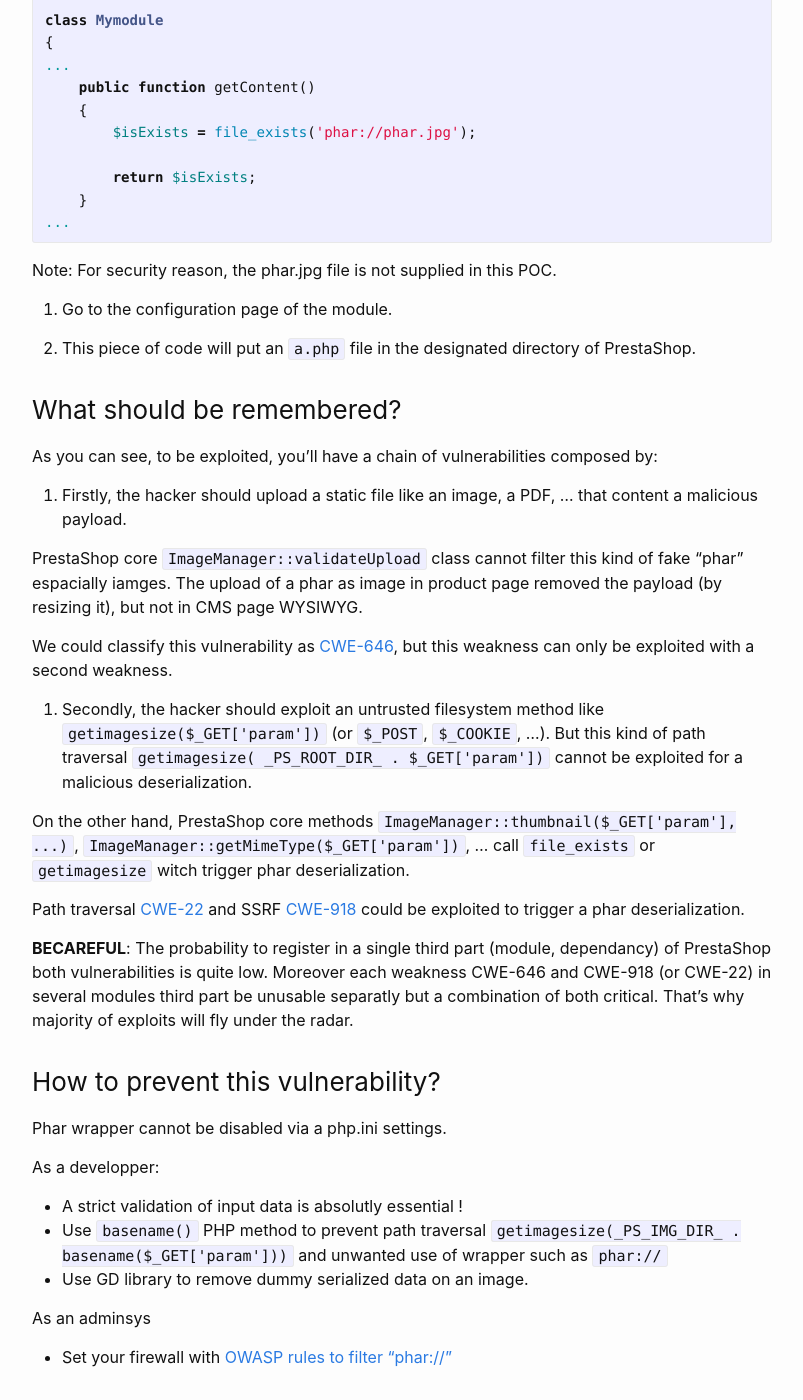
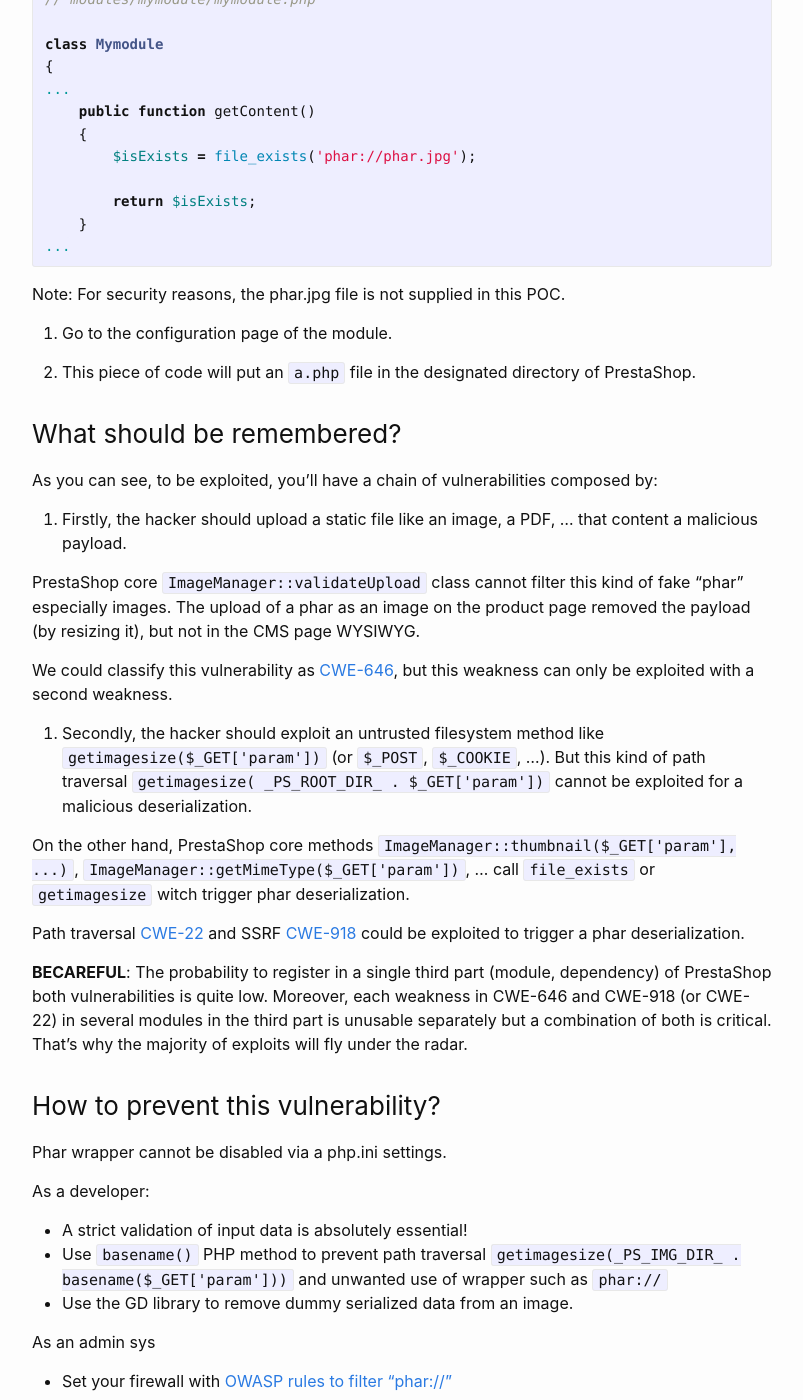
Before and after one commit to friends-of-presta/security-advisories, a Jekyll site: the page built from _posts/2023-09-04-deserialization-untrusted-data-CWE-502-part2.md, in a window 1280 px wide and 1400 px high, scrolled down 1684 px. Shown: the whole window, without its empty margins (238-1041 px from the left). Built offline with Jekyll 4.4.1, drawn with Linux system fonts in a browser that asks for light colours; some of the changed text lies outside the part shown.

Commit message:
Update 2023-09-04-deserialization-untrusted-data-CWE-502-part2.md

````diff
--- a/_posts/2023-09-04-deserialization-untrusted-data-CWE-502-part2.md
+++ b/_posts/2023-09-04-deserialization-untrusted-data-CWE-502-part2.md
@@ -36,7 +36,7 @@ This CVE was the first alert send in 2018 that proves the execution of remote co
 
 We highly recommand to read carefully this blog post about [exploiting PHP Phar deserialization vulnerabilities](https://www.keysight.com/blogs/tech/nwvs/2020/07/23/exploiting-php-phar-deserialization-vulnerabilities-part-1) to understand it.
 
-In summary, following PHP method accept php wrappers http://, data://, file:// and also phar://.
+In summary, the following PHP methods accept php wrappers http://, data://, file:// and also phar://.
 
 But the phar (PHp ARchive) particularity is the ability to implicitly unserialize each serialized string inside in a file.
 
@@ -76,7 +76,7 @@ class Mymodule
     }
 ...
 ```
-Note: For security reason, the phar.jpg file is not supplied in this POC.
+Note: For security reasons, the phar.jpg file is not supplied in this POC.
 
 2. Go to the configuration page of the module.
 
@@ -89,7 +89,7 @@ As you can see, to be exploited, you'll have a chain of vulnerabilities composed
 
 1. Firstly, the hacker should upload a static file like an image, a PDF, ... that content a malicious payload.
 
-PrestaShop core `ImageManager::validateUpload` class cannot filter this kind of fake "phar" espacially iamges. The upload of a phar as image in product page removed the payload (by resizing it), but not in CMS page WYSIWYG.
+PrestaShop core `ImageManager::validateUpload` class cannot filter this kind of fake "phar" especially images. The upload of a phar as an image on the product page removed the payload (by resizing it), but not in the CMS page WYSIWYG.
 
 We could classify this vulnerability as [CWE-646](https://cwe.mitre.org/data/definitions/646.html), but this weakness can only be exploited with a second weakness.
 
@@ -100,17 +100,16 @@ On the other hand, PrestaShop core methods `ImageManager::thumbnail($_GET['param
 Path traversal [CWE-22](https://cwe.mitre.org/data/definitions/22.html) and SSRF [CWE-918](https://cwe.mitre.org/data/definitions/918.html) could be exploited to trigger a phar deserialization.
 
 
-**BECAREFUL**: The probability to register in a single third part (module, dependancy) of PrestaShop both vulnerabilities is quite low. Moreover each weakness CWE-646 and CWE-918 (or CWE-22) in several modules third part be unusable separatly but a combination of both critical. That's why majority of exploits will fly under the radar.
-
+**BECAREFUL**: The probability to register in a single third part (module, dependency) of PrestaShop both vulnerabilities is quite low. Moreover, each weakness in CWE-646 and CWE-918 (or CWE-22) in several modules in the third part is unusable separately but a combination of both is critical. That's why the majority of exploits will fly under the radar.
 
 ### How to prevent this vulnerability?
 
 Phar wrapper cannot be disabled via a php.ini settings.
 
-As a developper:
-* A strict validation of input data is absolutly essential !
+As a developer:
+* A strict validation of input data is absolutely essential!
 * Use `basename()` PHP method to prevent path traversal `getimagesize(_PS_IMG_DIR_ . basename($_GET['param']))` and unwanted use of wrapper such as `phar://`
-* Use GD library to remove dummy serialized data on an image.
+* Use the GD library to remove dummy serialized data from an image.
 
-As an adminsys
+As an admin sys
 * Set your firewall with [OWASP rules to filter "phar://"](https://github.com/coreruleset/coreruleset/blob/e36f27e1429a841e91996f4a521d40c996ec74eb/rules/REQUEST-933-APPLICATION-ATTACK-PHP.conf#L213)
````
Also changed, not shown: other parts of _posts/2023-09-04-deserialization-untrusted-data-CWE-502-part2.md (+3 -3 lines).
